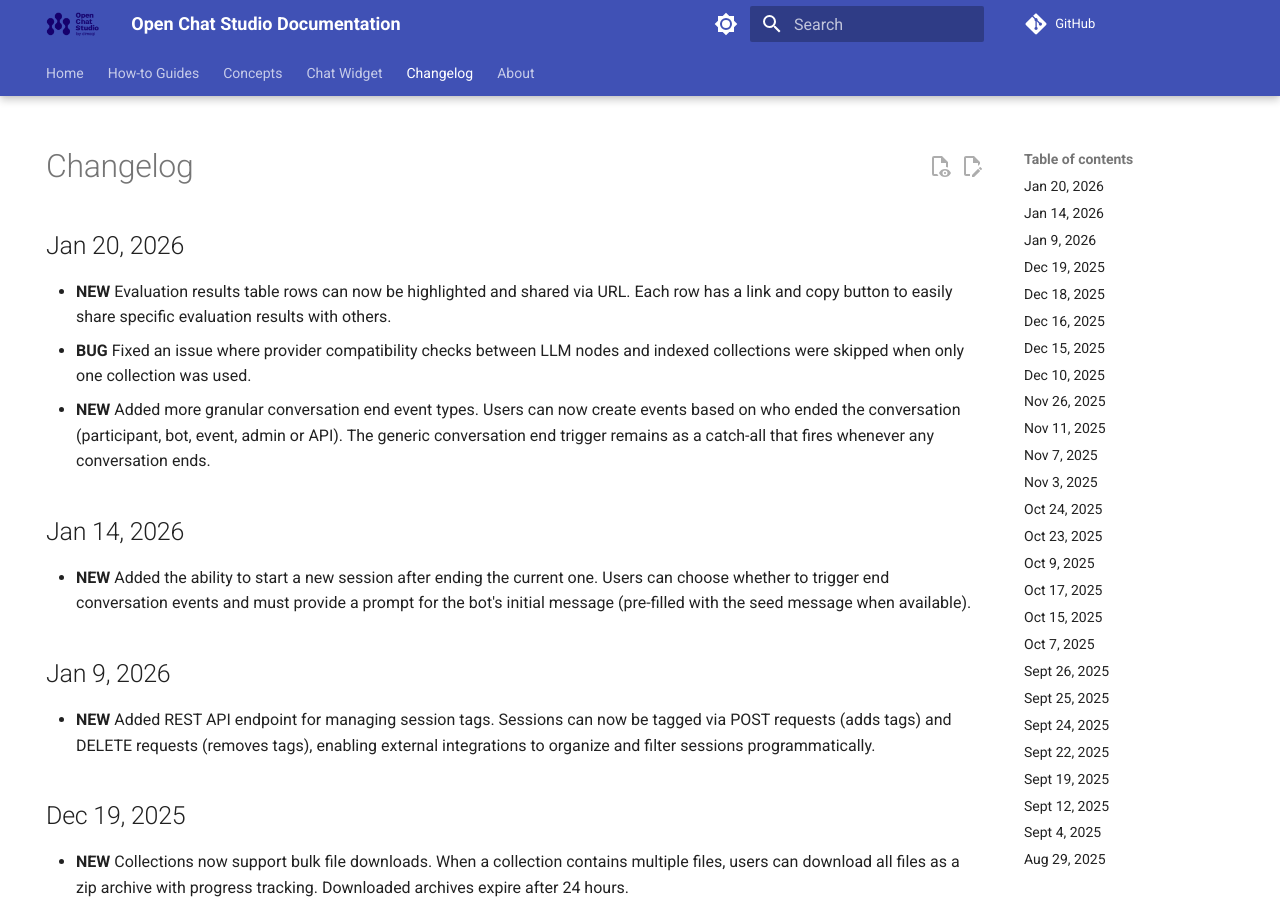
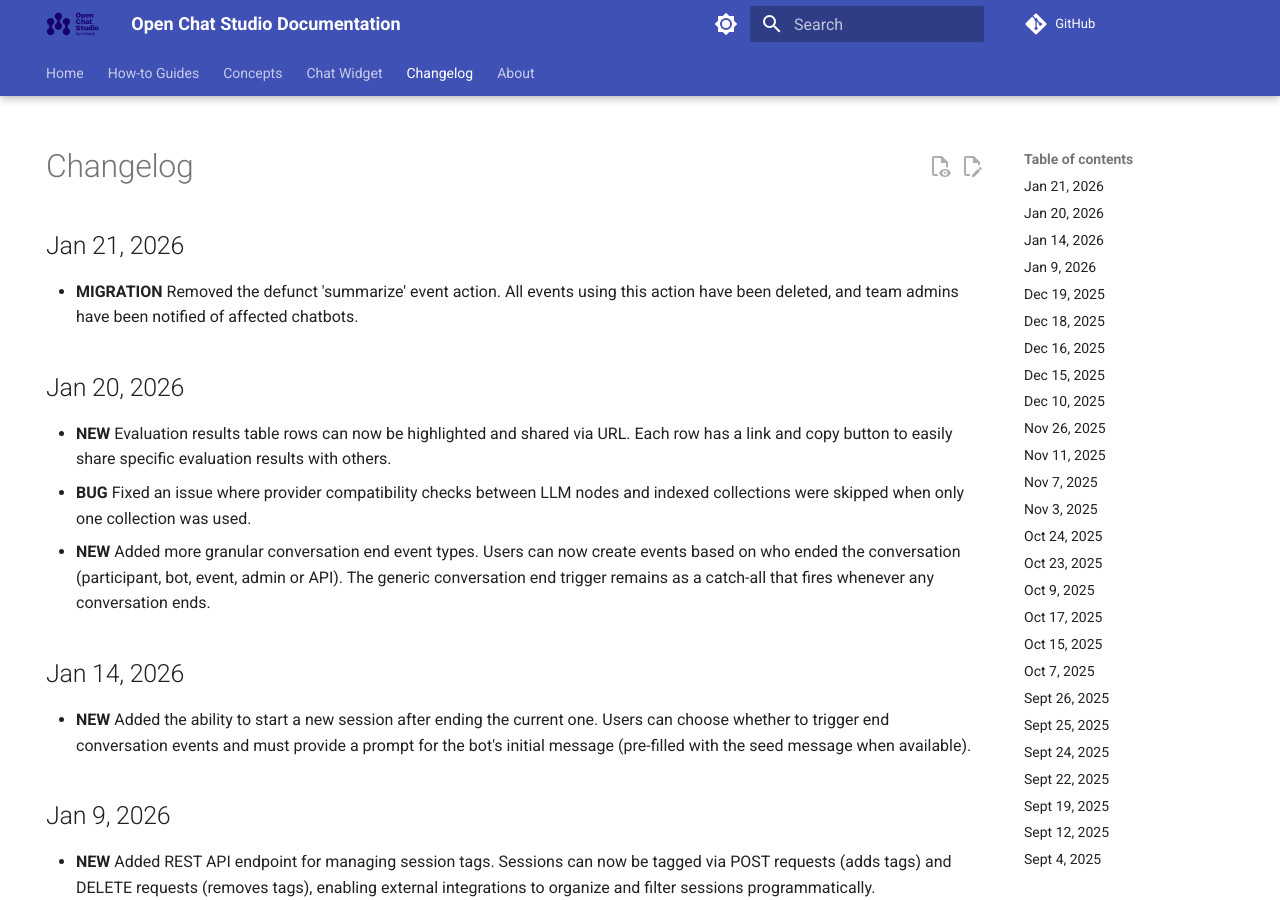
Before and after one commit to dimagi/open-chat-studio-docs, an MkDocs documentation site: the page built from docs/changelog.md, in a window 1280 px wide and 900 px high. Built offline with MkDocs 1.6.1 and Material for MkDocs 9.7.7, drawn with Linux system fonts in a browser that asks for light colours; emoji names are drawn with the system emoji font; a script that is not in the unit is left out; comment, search, counter and statistics services are not loaded.

Commit message:
update changelog and docs from OCS PR #2670

```diff
--- a/docs/changelog.md
+++ b/docs/changelog.md
@@ -4,6 +4,9 @@ hide:
 ---
 
 # Changelog
+## Jan 21, 2026
+* **MIGRATION** Removed the defunct 'summarize' event action. All events using this action have been deleted, and team admins have been notified of affected chatbots.
+
 ## Jan 20, 2026
 * **NEW** Evaluation results table rows can now be highlighted and shared via URL. Each row has a link and copy button to easily share specific evaluation results with others.
 * **BUG** Fixed an issue where provider compatibility checks between LLM nodes and indexed collections were skipped when only one collection was used.
```
